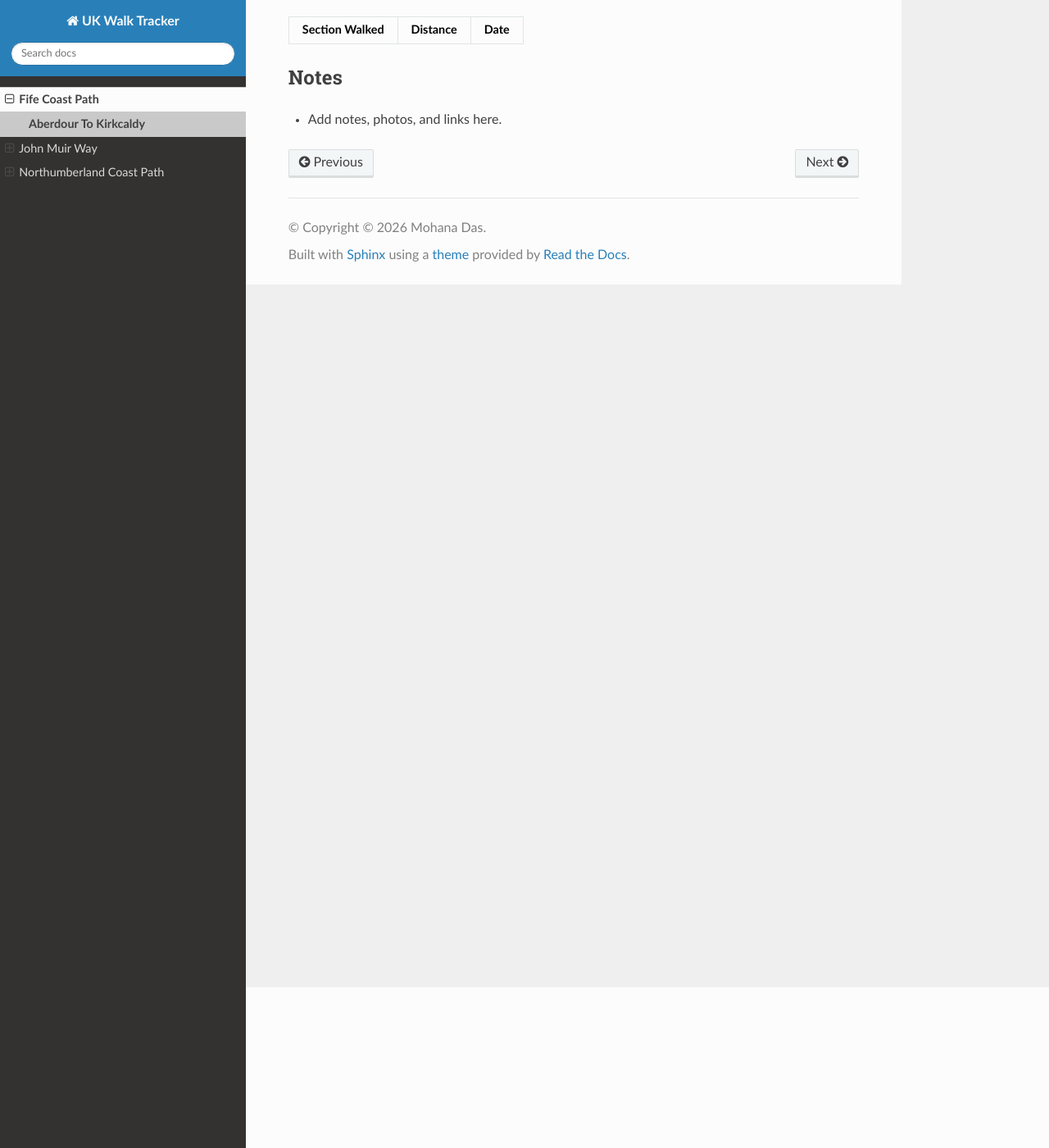
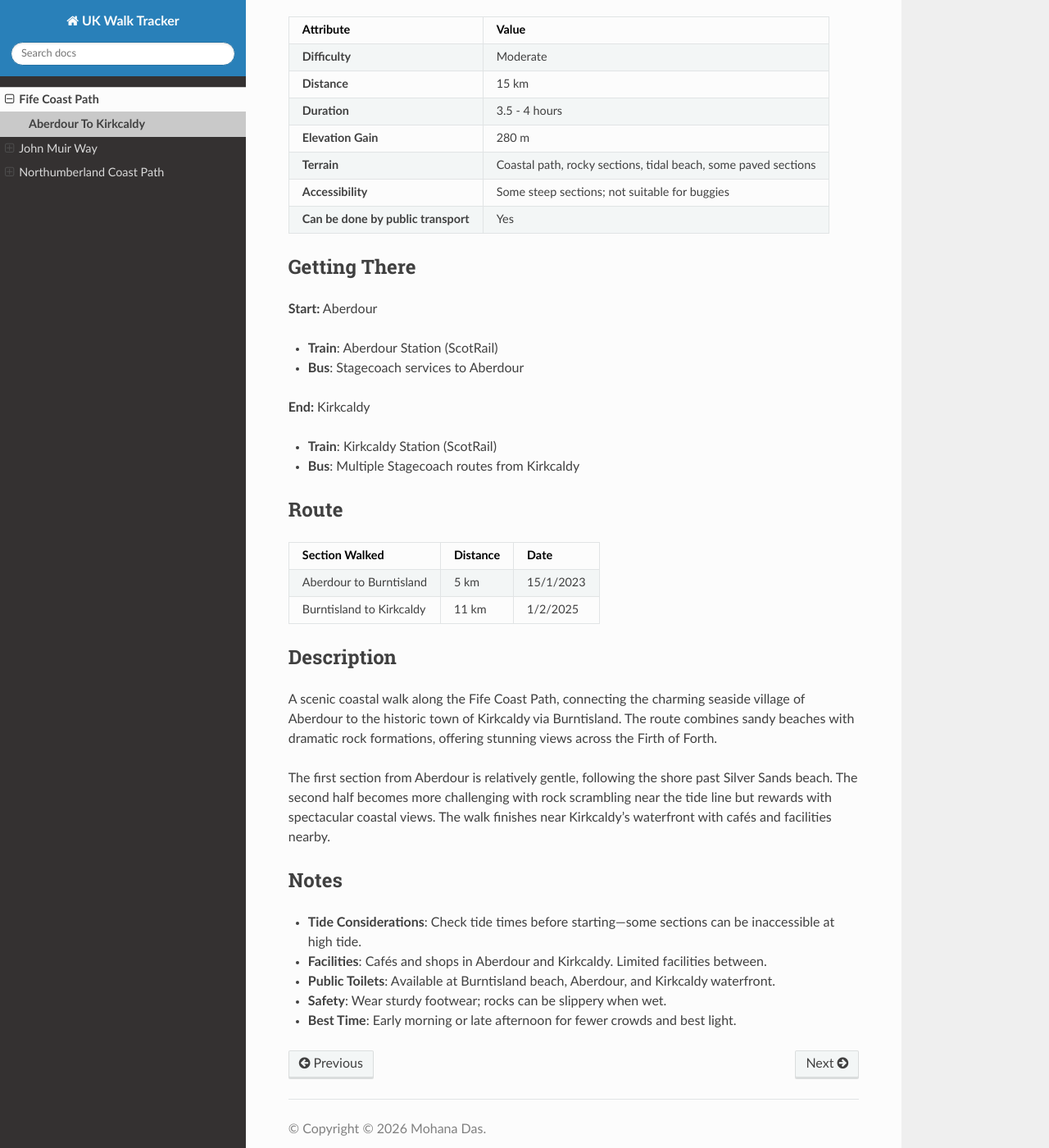
Before and after one commit to dasmohana/uk-walks-tracker, a Sphinx documentation site: the page built from docs/journals/fife-coast-path/aberdour-to-kirkcaldy.md, in a window 1280 px wide and 1400 px high, scrolled down 196 px. Shown: the whole window at 82% size. Built offline with Sphinx 7.4.7 and the Read the Docs theme 3.1.0, drawn with Linux system fonts in a browser that asks for light colours.

Commit message:
New files

```diff
--- a/docs/journals/fife-coast-path/aberdour-to-kirkcaldy.md
+++ b/docs/journals/fife-coast-path/aberdour-to-kirkcaldy.md
@@ -1,10 +1,44 @@
 # Aberdour To Kirkcaldy
+
+## Walk Metadata
+
+| Attribute | Value |
+| --------- | ----- |
+| **Difficulty** | Moderate |
+| **Distance** | 15 km |
+| **Duration** | 3.5 - 4 hours |
+| **Elevation Gain** | 280 m |
+| **Terrain** | Coastal path, rocky sections, tidal beach, some paved sections |
+| **Accessibility** | Some steep sections; not suitable for buggies |
+| **Can be done by public transport** | Yes |
+
+## Getting There
+
+**Start:** Aberdour
+- **Train**: Aberdour Station (ScotRail)
+- **Bus**: Stagecoach services to Aberdour
+
+**End:** Kirkcaldy
+- **Train**: Kirkcaldy Station (ScotRail)
+- **Bus**: Multiple Stagecoach routes from Kirkcaldy
 
 ## Route
 
 | Section Walked  | Distance | Date |
-| --------------- | ------- | ---- |
+| --------------- | -------- | ---- |
+| Aberdour to Burntisland | 5 km | 15/1/2023 |
+| Burntisland to Kirkcaldy | 11 km | 1/2/2025 |
+
+## Description
+
+A scenic coastal walk along the Fife Coast Path, connecting the charming seaside village of Aberdour to the historic town of Kirkcaldy via Burntisland. The route combines sandy beaches with dramatic rock formations, offering stunning views across the Firth of Forth.
+
+The first section from Aberdour is relatively gentle, following the shore past Silver Sands beach. The second half becomes more challenging with rock scrambling near the tide line but rewards with spectacular coastal views. The walk finishes near Kirkcaldy's waterfront with cafés and facilities nearby.
 
 ## Notes
 
-- Add notes, photos, and links here.
+- **Tide Considerations**: Check tide times before starting—some sections can be inaccessible at high tide.
+- **Facilities**: Cafés and shops in Aberdour and Kirkcaldy. Limited facilities between.
+- **Public Toilets**: Available at Burntisland beach, Aberdour, and Kirkcaldy waterfront.
+- **Safety**: Wear sturdy footwear; rocks can be slippery when wet.
+- **Best Time**: Early morning or late afternoon for fewer crowds and best light.
```
Also changed, not shown: README.md (+4 -5 lines).
